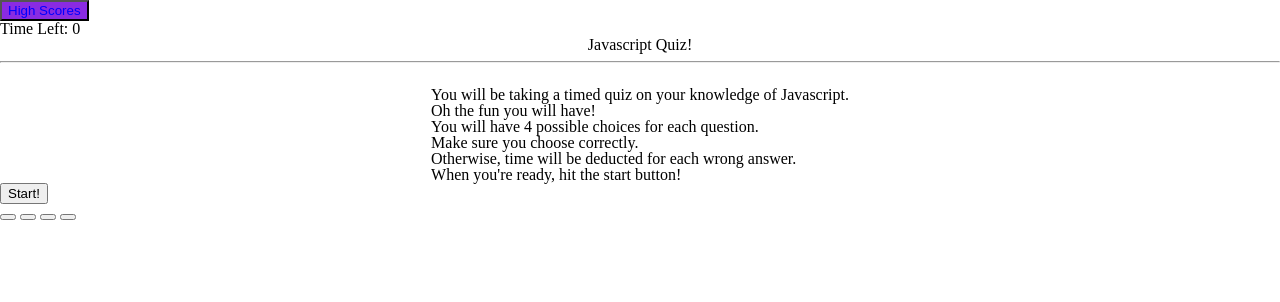
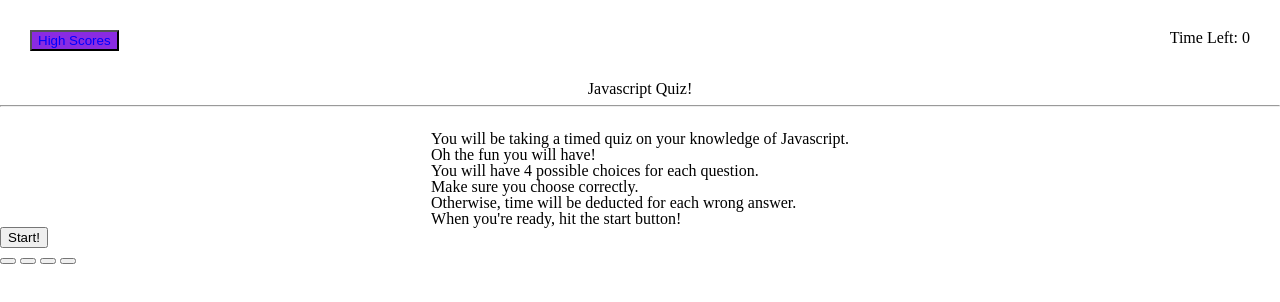
Before and after one commit to duffieldml/Coding-Quiz, a plain HTML site: page index.html in a window 1280 px wide. Drawn offline with Linux system fonts and the light colour scheme.

Commit message:
Working on styling

```diff
--- a/style.css
+++ b/style.css
@@ -3,14 +3,14 @@
     color: blue;
 }
 
-/* #timer {
+header {
+    margin: 30px;
+}
+
+#timer {
     float: right;
 }
 
-h1{
-    justify-content: center;
-    display: flex;
-} */
 
 #Instructions,
 h1 {
```
